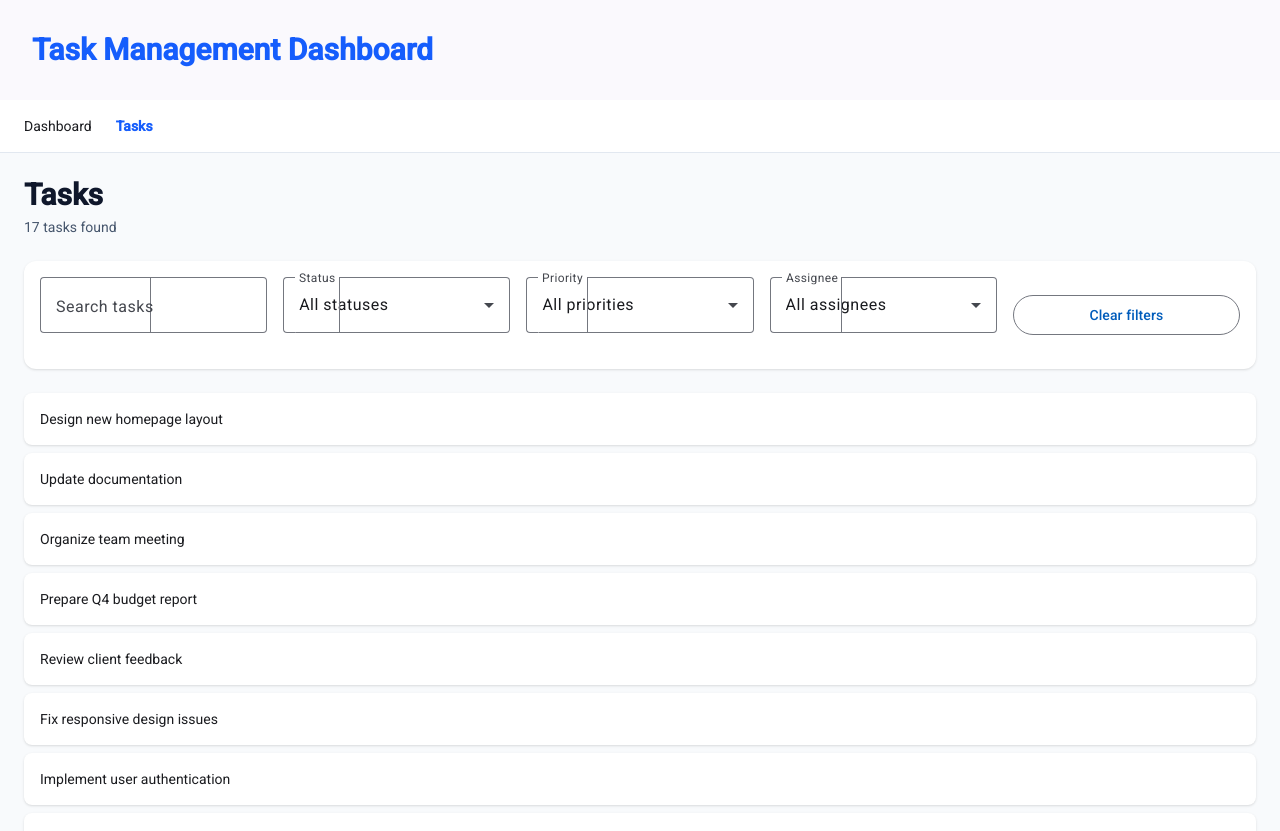
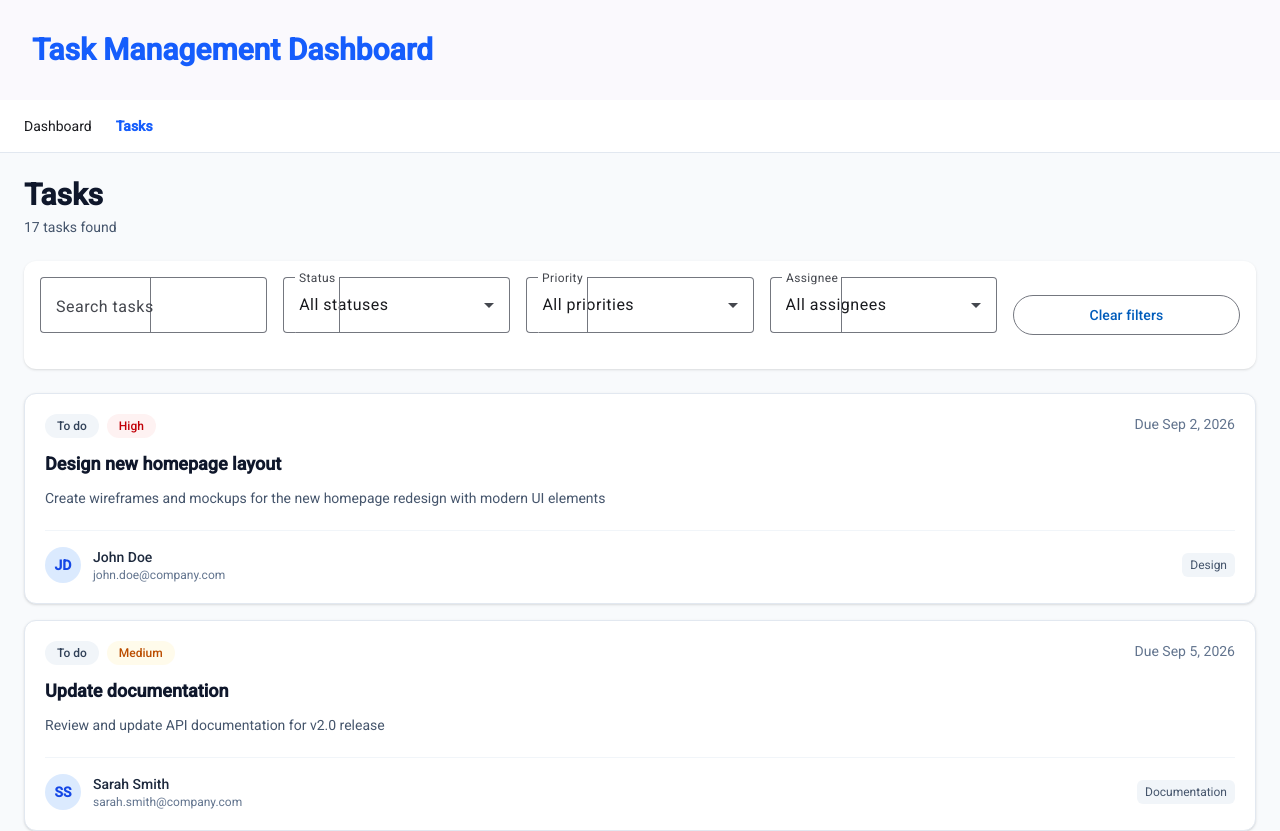
Before and after one commit to menna2812m/task-management-dashboard, an Angular app: page /tasks in a window 1280 px wide. Shown: the top 831 px of the page. Built offline with nearby package versions, Linux system fonts and the light colour scheme; data requests are answered from the project's data file.

Commit message:
feat(tasks): add reusable task card

```diff
--- a/src/app/features/tasks/pages/tasks-page/tasks-page.html
+++ b/src/app/features/tasks/pages/tasks-page/tasks-page.html
@@ -16,13 +16,11 @@
   (clearFilters)="taskStore.clearFilters()"
 />
 
-<div class="mt-6 space-y-2">
+<div class="mt-6 grid gap-4">
   @for (task of taskStore.filteredTasks(); track task.id) {
-    <div class="rounded-lg bg-white p-4 shadow-sm">
-      {{ task.title }}
-    </div>
+    <app-task-card [task]="task" />
   } @empty {
-    <p class="rounded-lg bg-white p-8 text-center text-slate-500">
+    <p class="rounded-xl bg-white p-8 text-center text-slate-500">
       No tasks match the selected filters.
     </p>
   }
--- a/src/app/features/tasks/pages/tasks-page/tasks-page.ts
+++ b/src/app/features/tasks/pages/tasks-page/tasks-page.ts
@@ -2,9 +2,10 @@ import { ChangeDetectionStrategy, Component, inject } from '@angular/core';
 import { TaskApi } from '../../data-access/task-api';
 import { TaskStore } from '../../data-access/task-store';
 import { TaskFilters } from '../../ui/task-filters/task-filters';
+import { TaskCard } from '../../ui/task-card/task-card';
 @Component({
   selector: 'app-tasks-page',
-  imports: [TaskFilters],
+  imports: [TaskFilters, TaskCard],
   templateUrl: './tasks-page.html',
   styleUrl: './tasks-page.scss',
   changeDetection: ChangeDetectionStrategy.OnPush,
--- /dev/null
+++ b/src/app/features/tasks/ui/task-card/task-card.html
@@ -0,0 +1,73 @@
+@let currentTask = task();
+
+<article
+  class="rounded-xl border border-slate-200 bg-white p-5 shadow-sm transition hover:shadow-md"
+>
+  <div class="flex flex-col justify-between gap-4 sm:flex-row">
+    <div class="min-w-0">
+      <div class="mb-3 flex flex-wrap gap-2">
+        <span
+          class="rounded-full px-3 py-1 text-xs font-medium"
+          [class]="statusClasses[currentTask.status]"
+        >
+          {{ statusLabels[currentTask.status] }}
+        </span>
+
+        <span
+          class="rounded-full px-3 py-1 text-xs font-medium capitalize"
+          [class]="priorityClasses[currentTask.priority]"
+        >
+          {{ currentTask.priority }}
+        </span>
+
+        @if (isOverdue()) {
+          <span class="rounded-full bg-red-100 px-3 py-1 text-xs font-medium text-red-700">
+            Overdue
+          </span>
+        }
+      </div>
+
+      <h2 class="truncate text-lg font-semibold text-slate-900">
+        {{ currentTask.title }}
+      </h2>
+
+      <p class="mt-2 line-clamp-2 text-sm leading-6 text-slate-600">
+        {{ currentTask.description }}
+      </p>
+    </div>
+
+    <div class="shrink-0 text-sm text-slate-500">
+      Due {{ currentTask.dueDate | date: 'mediumDate' }}
+    </div>
+  </div>
+
+  <footer
+    class="mt-5 flex flex-col justify-between gap-4 border-t border-slate-100 pt-4 sm:flex-row sm:items-center"
+  >
+    <div class="flex items-center gap-3">
+      <span
+        class="flex size-9 items-center justify-center rounded-full bg-blue-100 text-sm font-semibold text-blue-700"
+        aria-hidden="true"
+      >
+        {{ currentTask.assignee.avatar }}
+      </span>
+
+      <div>
+        <p class="text-sm font-medium text-slate-800">
+          {{ currentTask.assignee.name }}
+        </p>
+        <p class="text-xs text-slate-500">
+          {{ currentTask.assignee.email }}
+        </p>
+      </div>
+    </div>
+
+    <ul class="flex flex-wrap gap-2" aria-label="Task tags">
+      @for (tag of currentTask.tags; track tag) {
+        <li class="rounded-md bg-slate-100 px-2 py-1 text-xs text-slate-600">
+          {{ tag }}
+        </li>
+      }
+    </ul>
+  </footer>
+</article>
--- /dev/null
+++ b/src/app/features/tasks/ui/task-card/task-card.ts
@@ -0,0 +1,35 @@
+import { ChangeDetectionStrategy, Component, computed, input } from '@angular/core';
+import { DatePipe } from '@angular/common';
+import { Task, TaskPriority, TaskStatus } from '../../models/task.models';
+import { isTaskOverdue } from '../../utils/task-status.utils';
+
+@Component({
+  selector: 'app-task-card',
+  imports: [DatePipe],
+  templateUrl: './task-card.html',
+  styleUrl: './task-card.scss',
+  changeDetection: ChangeDetectionStrategy.OnPush,
+})
+export class TaskCard {
+  readonly task = input.required<Task>();
+
+  protected readonly isOverdue = computed(() => isTaskOverdue(this.task()));
+
+  protected readonly statusLabels: Record<TaskStatus, string> = {
+    todo: 'To do',
+    in_progress: 'In progress',
+    done: 'Done',
+  };
+
+  protected readonly priorityClasses: Record<TaskPriority, string> = {
+    low: 'bg-emerald-50 text-emerald-700',
+    medium: 'bg-amber-50 text-amber-700',
+    high: 'bg-red-50 text-red-700',
+  };
+
+  protected readonly statusClasses: Record<TaskStatus, string> = {
+    todo: 'bg-slate-100 text-slate-700',
+    in_progress: 'bg-blue-50 text-blue-700',
+    done: 'bg-emerald-50 text-emerald-700',
+  };
+}
```
Also changed, not shown: src/app/features/tasks/ui/task-card/task-card.scss (added), 1 other file (tests, documents, lock files or other folders).
